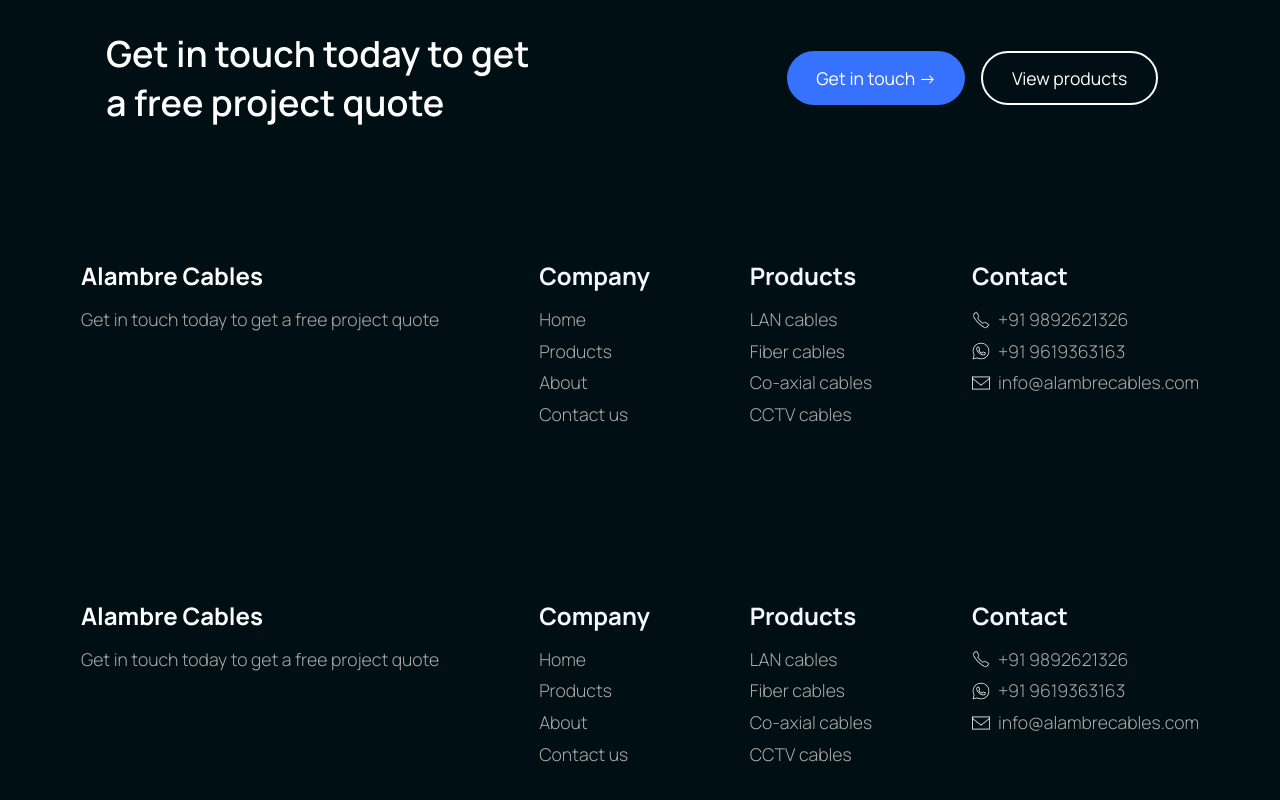
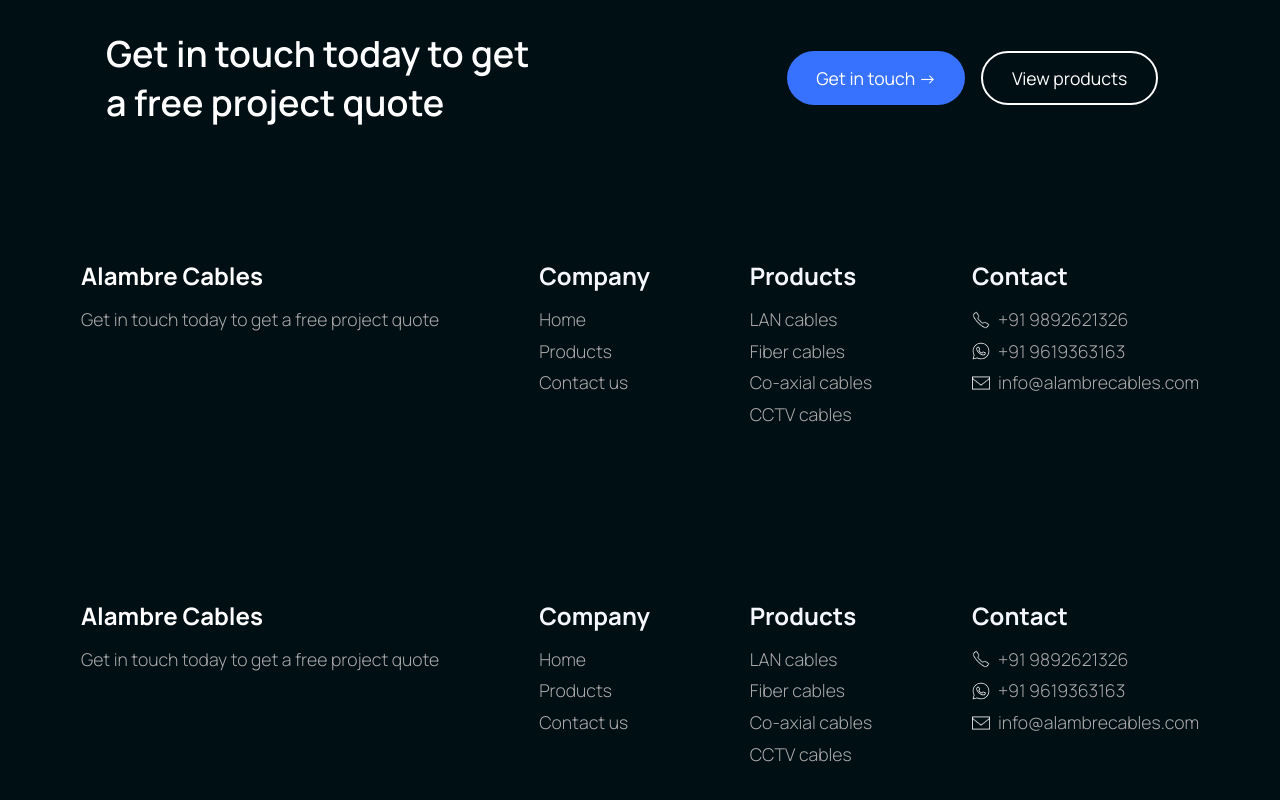
Before and after one commit to shubhamrangaa/alambre-cables-website, a Next.js app: page /secondary in a window 1280 px wide. Shown: the part 2316-3116 px from the top of the page. Built offline with nearby package versions, Linux system fonts and the light colour scheme.

Commit message:
removed incorrect links'

```diff
--- a/components/footer.js
+++ b/components/footer.js
@@ -23,10 +23,7 @@ export default function Footer() {
             <Link href="/products">
               <a className={styles.footerLink}>Products</a>
             </Link>
-            <Link href="/about">
-              <a className={styles.footerLink}>About</a>
-            </Link>
-            <Link href="/about">
+            <Link href="/contact">
               <a className={styles.footerLink}>Contact us</a>
             </Link>
           </div>
```
